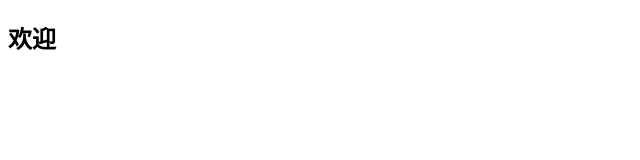
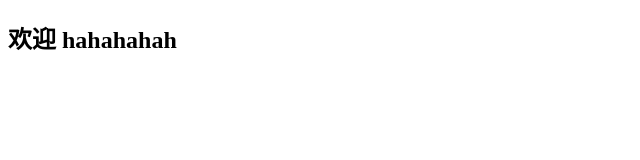
Before and after one commit to sitianming/home, a plain HTML site: page public/index.html in a window 1280 px wide. Shown: the whole page, without its empty margins (0-640 px from the left). Drawn offline with Linux system fonts and the light colour scheme.

Commit message:
测试测试

```diff
--- a/public/index.html
+++ b/public/index.html
@@ -7,6 +7,6 @@
         <title>欢迎</title>
     </head>
     <body>
-        <h2>欢迎</h2>
+        <h2>欢迎 hahahahah</h2>
     </body>
 </html>
```
Also changed, not shown: 1 other file.
